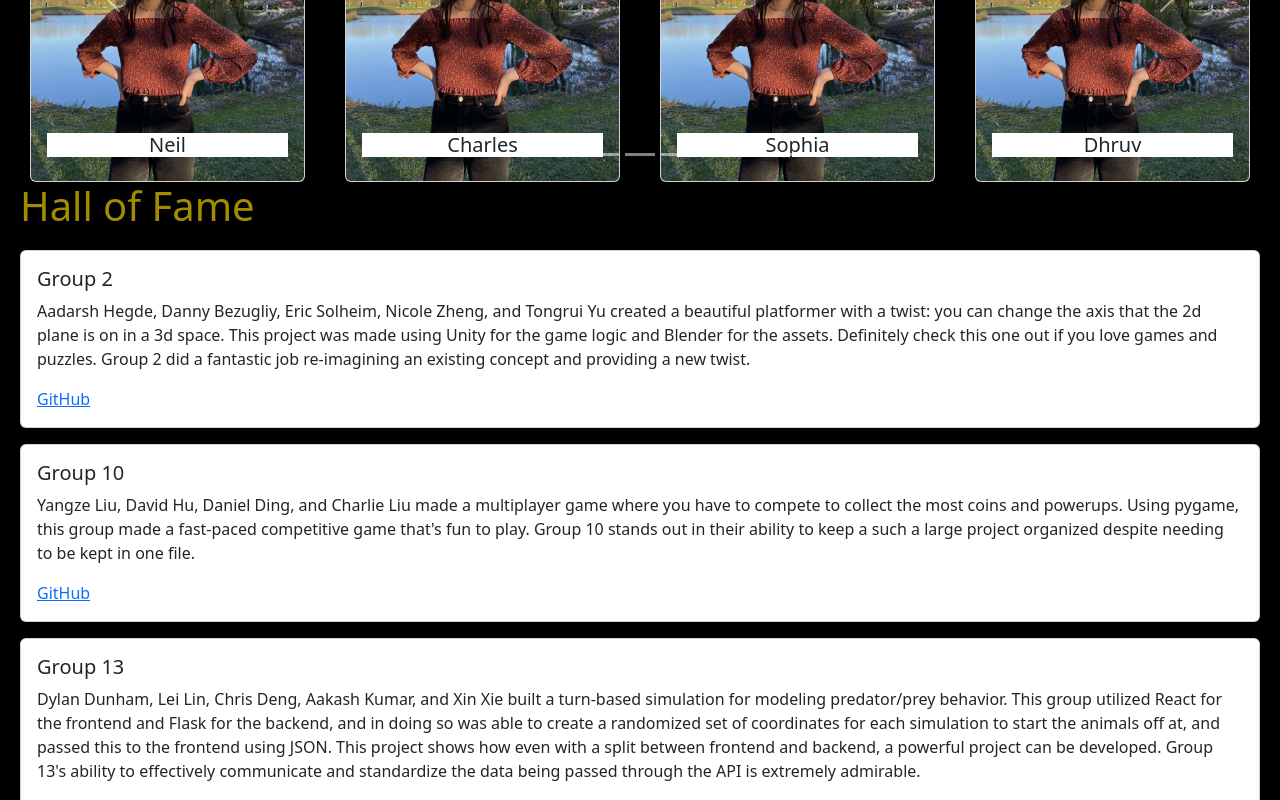
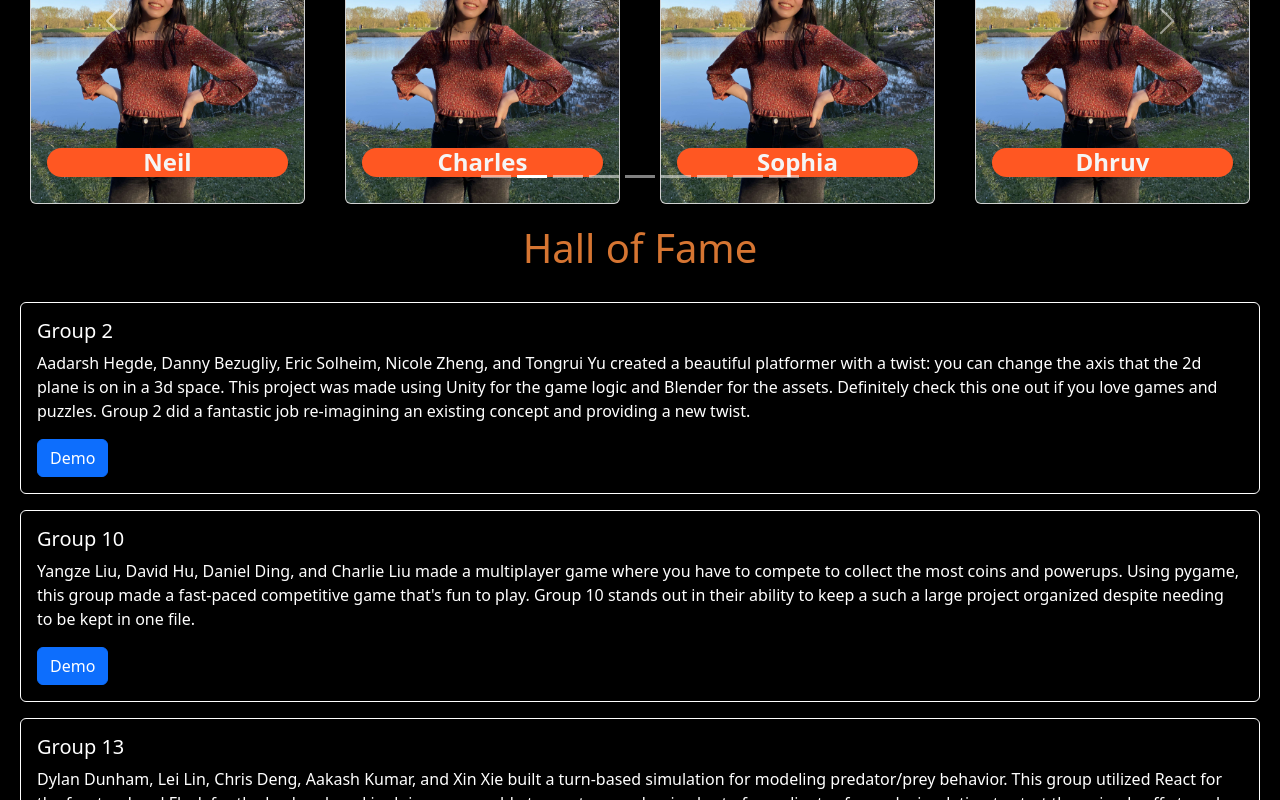
Before and after one commit to superstarcoder/jain18ayush.github.io, a React (Create React App) app: page / in a window 1280 px wide. Shown: the part 1060-1860 px from the top of the page. Built offline with nearby package versions, Linux system fonts and the light colour scheme.

Commit message:
looks prettier without wack carousel changes

```diff
--- a/package.json
+++ b/package.json
@@ -11,6 +11,7 @@
     "react": "^18.3.1",
     "react-bootstrap": "^2.10.4",
     "react-dom": "^18.3.1",
+    "react-icons": "^5.3.0",
     "react-scripts": "5.0.1",
     "sass-embedded": "^1.77.8",
     "web-vitals": "^2.1.4"
--- a/src/App.js
+++ b/src/App.js
@@ -24,13 +24,6 @@ function App() {
 
   return (
     <div>
-      <nav className="top-nav">
-        <ul>
-          <li><a href="#home" className="nav-button">Home</a></li>
-          <li><a href="#staff" className="nav-button">Staff</a></li>
-          <li><a href="#hall-of-fame" className="nav-button">Hall of Fame</a></li>
-        </ul>
-      </nav>
       <div className="home-wrapper">
         <img className="background-image" src={homeBackground} alt="students" />
         <div className="home-main">
@@ -61,7 +54,7 @@ function App() {
       <div className="blue-section">
         <h1>Staff</h1>
         <StaffCarousel staffData={staffData} />
-        <h1>Hall of Fame</h1>
+        <h1 id='hof'>Hall of Fame</h1>
         <HallOfFame hofData={hofData} />
       </div>
     </div>
--- a/src/App.scss
+++ b/src/App.scss
@@ -212,12 +212,15 @@ button:hover {
 
   /* Add these styles for heading colors */
   h1 {
-    color: #a18c00; /* Change to your desired color */
+    // margin-top: 20px; /* Adjust the top margin as needed */
+    margin-bottom: 30px; /* Adjust the bottom margin as needed */
+    text-align: center; /* Optional: Center-align the text if needed */
+    color: rgb(214,117,50)
   }
-}
 
-.hall-of-fame {
-  margin-top: 20px;
+  #hof {
+    margin-top: 20px;
+  }
 }
 
 /* Custom button styles to override Bootstrap */
@@ -238,41 +241,12 @@ button {
 .card:hover button{
   background-color: #fff;
   color: #000;
-font-weight: bold;
-  }
-
-/* Add this CSS to your stylesheet */
-
-
-
-/* Added CSS for staff card container */
-
-
-
-
-
-
-
+  font-weight: bold;
+}
 
 /* Added CSS for carousel controls */
-.carousel-control-prev,
-.carousel-control-next {
+.carousel-control-prev, .carousel-control-next {
   z-index: 2; /* Ensure controls are above the cards */
-}
-
-
-.chips-ta {
-  font-size: x-small;
-  margin: 10%;
-  background-color: #2d57b9;
-  color: rgb(255, 255, 255);
-}
-
-.chips-lang {
-  font-size: x-small;
-  margin: 10%;
-  background-color: #e56e15;
-  color: white;
 }
 
 // Card CSS
@@ -330,7 +304,7 @@ font-weight: bold;
 }
 
 .staff-card:hover:before {
-  filter: brightness(0.7);
+  filter: grayscale(100%) brightness(0.7); /* Grayscale the image and dim it */
 }
 
 .picture {
@@ -355,13 +329,14 @@ font-weight: bold;
 //   justify-content: center;
 // }
 
-.name {
+.staff-card .name {
   font-size: 1.5rem;
   font-weight: bold;
-  color: white;
   margin-bottom: 10px;
   transition: transform 0.3s ease;
-  background-color: rgba(255, 255, 255, 1);
+  background-color: rgb(255,87,34);
+  border-radius: 15px;
+  color: whitesmoke
 }
 
 .bio {
--- /dev/null
+++ b/src/HallOfFame.scss
@@ -0,0 +1,73 @@
+@property --rotate {
+  syntax: "<angle>";
+  initial-value: 132deg;
+  inherits: false;
+}
+
+.hall-of-fame {
+  display: flex;
+  flex-wrap: wrap;
+  justify-content: center;
+  gap: 2rem;
+  padding: 2rem;
+  background: #212534;
+}
+
+.magic-card-wrapper {
+  position: relative;
+  width: 18rem; /* Standard Bootstrap card width */
+  padding: 3px;
+  border-radius: 0.25rem; /* Bootstrap's default border-radius */
+}
+
+.magic-card-wrapper::before,
+.magic-card-wrapper::after {
+  content: "";
+  position: absolute;
+  top: -2px;
+  left: -2px;
+  right: -2px;
+  bottom: -2px;
+  background: linear-gradient(var(--rotate), #5ddcff, #3c67e3 43%, #4e00c2);
+  z-index: -1;
+  border-radius: 0.35rem; /* Slightly larger than the card to create border effect */
+  animation: spin 2.5s linear infinite;
+}
+
+.magic-card-wrapper::after {
+  filter: blur(10px);
+}
+
+.magic-card {
+  background: #fff; /* Bootstrap card background */
+  color: #212529; /* Bootstrap card text color */
+  height: 100%;
+  transition: 0.3s ease all;
+}
+
+.magic-card:hover {
+  transform: scale(1.02);
+}
+
+@keyframes spin {
+  0% {
+    --rotate: 0deg;
+  }
+  100% {
+    --rotate: 360deg;
+  }
+}
+
+/* Ensure text is readable */
+.magic-card .card-title {
+  color: #212529;
+  font-weight: bold;
+}
+
+.magic-card .card-text {
+  color: #6c757d;
+}
+
+.magic-card .card-link {
+  color: #007bff;
+}
--- a/src/components/HallOfFame.jsx
+++ b/src/components/HallOfFame.jsx
@@ -1,15 +1,19 @@
 import React from 'react';
-import { Card } from 'react-bootstrap';
+import { Card, Button } from 'react-bootstrap';
+import { FaGithub } from "react-icons/fa";
+
 
 function HallOfFame({ hofData }) {
   return (
     <div className="hall-of-fame">
       {hofData.map((group, index) => (
-        <Card key={index} className="mb-3">
+        <Card key={index} className="mb-3" bg={'black'} border={'white'} text={'white'}>
           <Card.Body>
             <Card.Title>{group.group}</Card.Title>
             <Card.Text>{group.description}</Card.Text>
-            <Card.Link href={group.github} target="_blank">GitHub</Card.Link>
+            <Button href={group.github} variant="primary">
+              Demo
+            </Button>
           </Card.Body>
         </Card>
       ))}
```
Also changed, not shown: 1 other file (tests, documents, lock files or other folders).
